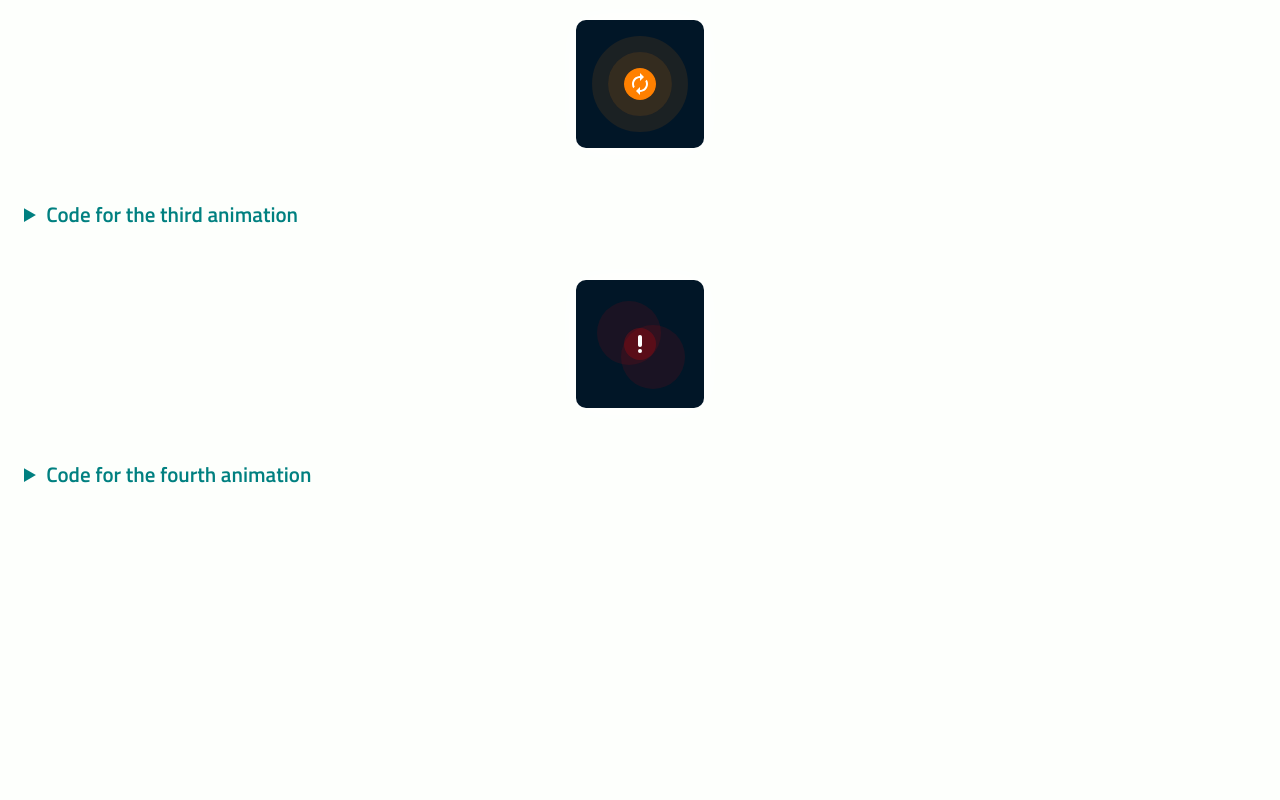
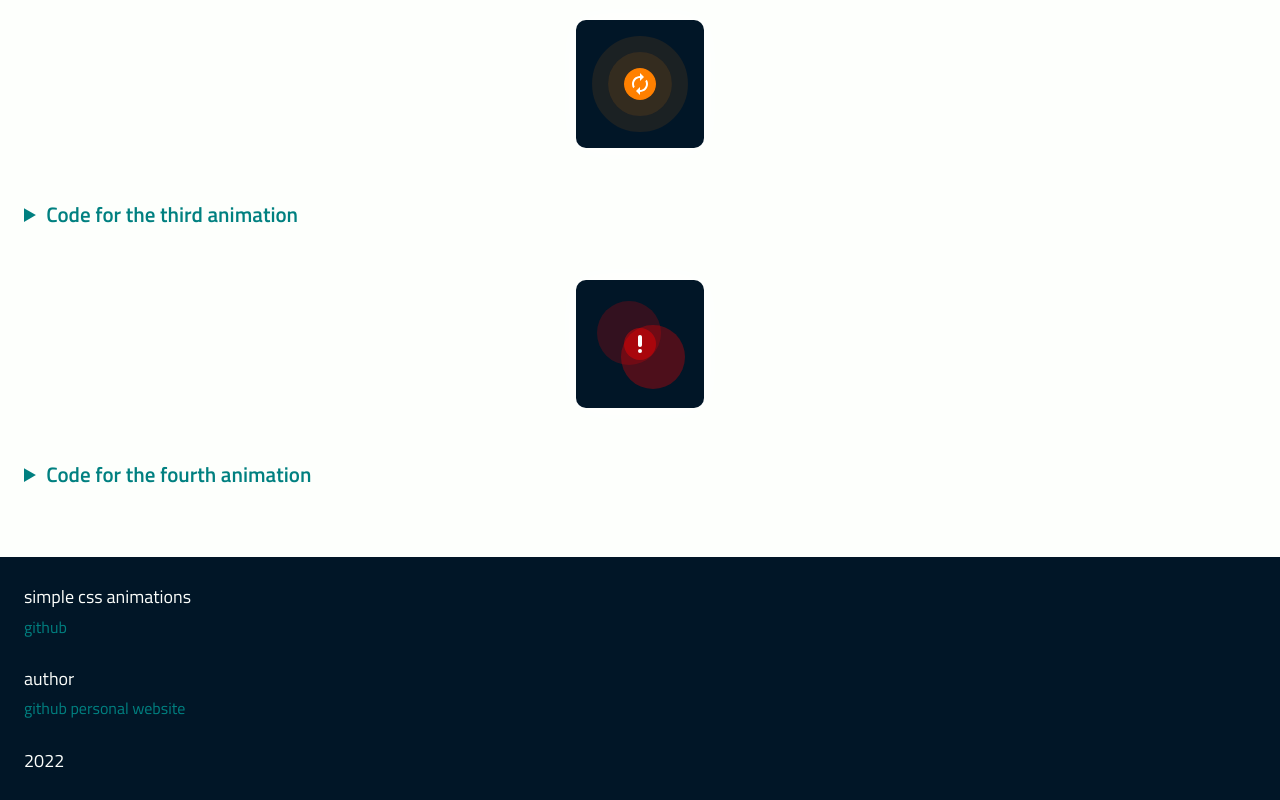
Before and after one commit to ToniMaunde/simple-css-animations, a plain HTML site: page index.html in a window 1280 px wide. Shown: the part 1368-2168 px from the top of the page. Before the commit the page ends 1909 px from the top, so only its background shows below. Drawn offline with Linux system fonts and the light colour scheme; files whose address does not match are found by name; a web font is replaced by a local one.

Commit message:
feat: done

```diff
--- a/index.html
+++ b/index.html
@@ -467,6 +467,26 @@
     </ul>
   </section>
 
+  <footer class="footer">
+    <section>
+      <p role="heading">simple css animations</p>
+      <a href="https://github.com/ToniMaunde/simple-css-animations"
+        target="_blank" role="button" referrerpolicy="no-referrer">github</a>
+    </section>
+
+    <section>
+      <p role="heading">author</p>
+      <a href="https://github.com/ToniMaunde/simple-css-animations"
+        target="_blank" role="button" referrerpolicy="no-referrer">github</a>
+      <a href="https://miltondavid.com"
+        target="_blank" role="button" referrerpolicy="no-referrer">
+        personal website
+      </a>
+    </section>
+
+    <p role="presentation" class="current-year"></p>
+  </footer>
+
   <script src="/js/index.js"></script>
   <script src="/js/prism.js"></script>
 </body>
--- a/js/index.js
+++ b/js/index.js
@@ -15,3 +15,6 @@ const animationObserver = new IntersectionObserver((entries) => {
 });
 
 animations.forEach(animation => animationObserver.observe(animation));
+
+const currentYear = new Date().getFullYear();
+document.querySelector(".current-year").innerHTML = currentYear;
--- a/styles/style.css
+++ b/styles/style.css
@@ -45,6 +45,11 @@ main {
 
 a {
   text-decoration: none;
+  cursor: pointer;
+}
+
+button {
+  cursor: pointer;
 }
 
 ul {
@@ -105,6 +110,29 @@ code[class*=language-] {
   display: block;
   width: 28px;
   height: 28px;
+}
+
+.footer {
+  display: flex;
+  flex-direction: column;
+  width: 100%;
+  padding: var(--page-padding);
+  background-color: var(--clr-primary);
+}
+
+.footer section {
+  margin-bottom: 1.4rem;
+}
+
+.footer p {
+  color: var(--clr-background);
+  font-size: 1.125rem;
+  font-weight: 500;
+}
+
+.footer a {
+  color: var(--clr-tertiary);
+  font-size: 1rem;
 }
 
 .hero {
@@ -184,6 +212,10 @@ code[class*=language-] {
 
 .animation-list__list li {
   margin-bottom: 3rem;
+}
+
+.animation-list__list > li:nth-child(4) {
+  margin-bottom: 0;
 }
 
 .code {
@@ -366,7 +398,7 @@ code[class*=language-] {
   width: 5rem;
   height: 5rem;
   border-radius: 50%;
-  background-color: rgba(255, 0, 0, 0.10);
+  background-color: rgba(255, 0, 0, 0.2);
   animation: fourthAnimationBiggerCircle 2s linear infinite;
 }
 
@@ -383,7 +415,7 @@ code[class*=language-] {
   width: 4rem;
   height: 4rem;
   border-radius: 50%;
-  background-color: rgba(255, 0, 0, 0.10);
+  background-color: rgba(255, 0, 0, 0.3);
   animation: fourthAnimationSmallerCircle 2s linear infinite;
 }
 
@@ -401,15 +433,15 @@ code[class*=language-] {
   display: flex;
   width: 2rem;
   height: 2rem;
-  background-color: rgba(255, 0, 0, 0.7);
+  background-color: rgba(255, 0, 0, 0.9);
   border-radius: 50%;
   z-index: 2;
   animation: fourthAnimationIcon 1s linear infinite;
 }
 
 @keyframes fourthAnimationIcon {
-  0%{ background-color: rgba(255, 0, 0, 0.2);}
-  100%{ background-color: rgba(255, 0, 0, 0.7);}
+  0%{ background-color: rgba(255, 0, 0, 0.4);}
+  100%{ background-color: rgba(255, 0, 0, 0.9);}
 }
 
 .fourth-animation__icon svg {
```
